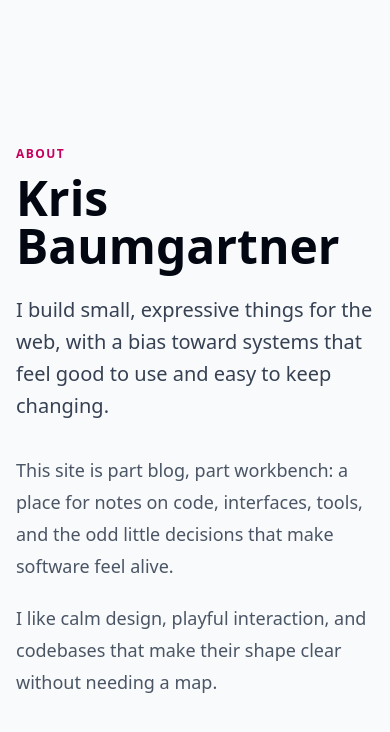
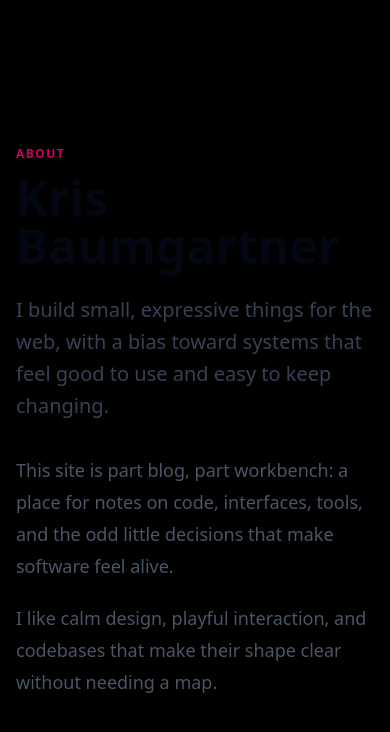
Before and after one commit to krispya/krispy.tv, a React (Vite) app: page /about in a window 390 px wide. Shown: the top 732 px of the page. Built offline with nearby package versions, Linux system fonts and the light colour scheme.

Commit message:
💄 Get things working with mobile better

```diff
--- a/index.html
+++ b/index.html
@@ -2,7 +2,8 @@
 <html lang="en">
   <head>
     <meta charset="UTF-8" />
-    <meta name="viewport" content="width=device-width, initial-scale=1.0" />
+    <meta name="viewport" content="width=device-width, initial-scale=1.0, viewport-fit=cover" />
+    <meta name="theme-color" content="#000000" />
     <title>krispya-mdx-blog</title>
   </head>
   <body>
--- a/src/features/article/article.tsx
+++ b/src/features/article/article.tsx
@@ -32,8 +32,8 @@ export function Article({ slug }: { slug: string }) {
       </Link>
 
       {/* Paper modal — full width with margins, flush to bottom */}
-      <article className="relative mt-6 mr-6 ml-6 flex max-h-[calc(100vh-24px)] w-full flex-col overflow-y-auto rounded-t-lg border border-b-0 border-stone-200 bg-[#fffdf7]">
-        <div className="mx-auto w-full max-w-3xl px-6 pt-12 pb-16 sm:px-10">
+      <article className="relative mt-4 flex h-[calc(100dvh-18px)] w-full flex-col overflow-y-auto rounded-t-lg border-stone-200 bg-[#fffdf7] sm:mt-6 sm:mr-6 sm:ml-6 sm:h-[calc(100dvh-24px)] sm:border sm:border-b-0">
+        <div className="mx-auto w-full max-w-3xl px-5 pt-12 pb-24 sm:px-10 sm:pb-16">
           <header className="mb-10 text-center">
             <h1 className="mb-6 font-serif text-5xl leading-none font-black tracking-tighter text-gray-950 uppercase sm:text-7xl">
               {article.title}
--- a/src/features/desk/renderers/desk-renderer.tsx
+++ b/src/features/desk/renderers/desk-renderer.tsx
@@ -11,7 +11,7 @@ function DeskView({ entity: _entity }: { entity: Entity }) {
   return (
     <div
       style={{ backgroundColor: 'rgb(161, 123, 82)' }}
-      className="relative h-screen overflow-hidden"
+      className="relative h-dvh touch-none overflow-hidden select-none"
     />
   );
 }
--- a/src/index.css
+++ b/src/index.css
@@ -50,9 +50,10 @@
     border-color: var(--color-gray-200, currentColor);
   }
 
+  html,
   :root {
     color: var(--color-gray-900);
-    background: var(--color-gray-50);
+    background: #000;
     font-family: var(--font-sans);
     font-weight: 400;
     line-height: 1.5;
@@ -63,7 +64,14 @@
     min-height: 100vh;
     margin: 0;
     color: var(--color-gray-900);
-    background: var(--color-gray-50);
+    background: #000;
+    overscroll-behavior: none;
+    -webkit-touch-callout: none;
+  }
+
+  #root {
+    min-height: 100vh;
+    background: #000;
   }
 
   a {
```
